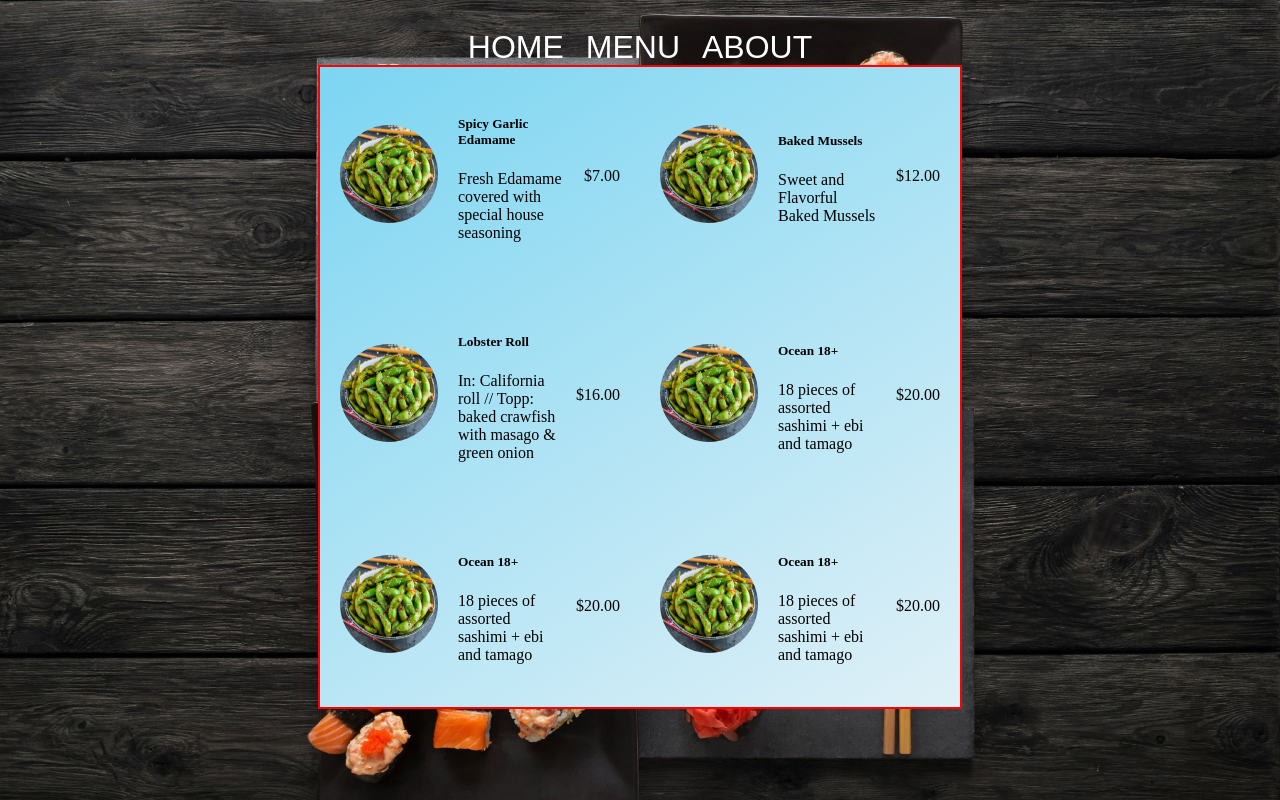
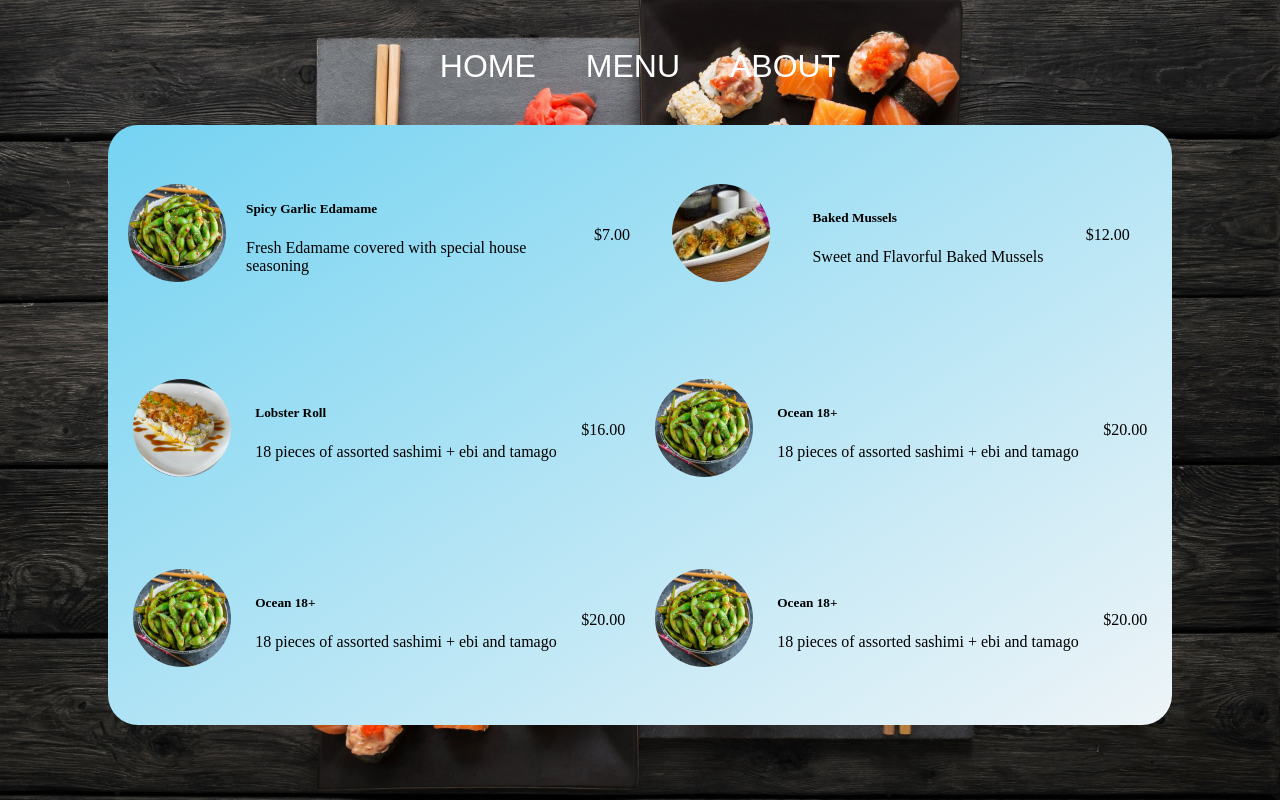
Before and after one commit to thachvu1127/Restaurant_Page, a website built with webpack: page src/template.html in a window 1280 px wide. Both pictures are taken after a click on the button "MENU". Built offline with nearby package versions, Linux system fonts and the light colour scheme.

Commit message:
fix changes where multiple css files were making changes

```diff
--- a/src/menu.css
+++ b/src/menu.css
@@ -1,4 +1,4 @@
-.menu-header {
+/* .menu-header {
     text-align: center;
 }
 
@@ -23,4 +23,4 @@
 }
 .thumbnail-img {
     border-radius: 50px;
-}
+} */
--- a/src/modules/menu.js
+++ b/src/modules/menu.js
@@ -1,4 +1,7 @@
 import spicyPeas from "../img/spicy_peas.webp";
+import bakedLobster from "../img/baked_lobster.webp";
+import bakedMussle from "../img/baked_mussle.jpg";
+import bakedSalmon from "../img/baked_salmon.webp";
 const menu_items = [
     {
         name: "Spicy Garlic Edamame",
@@ -11,13 +14,13 @@ const menu_items = [
         name: "Baked Mussels",
         desc: "Sweet and Flavorful Baked Mussels",
         price: "$12.00",
-        img: spicyPeas
+        img: bakedMussle
     },
     {
         name: "Lobster Roll",
-        desc: "In: California roll // Topp: baked crawfish with masago & green onion",
+        desc: "18 pieces of assorted sashimi + ebi and tamago",
         price: "$16.00",
-        img: spicyPeas
+        img: bakedLobster
     },
     {
         name: "Ocean 18+",
@@ -93,15 +96,14 @@ function createMenu() {
 
 function loadMenu() {
     const contentDiv = document.getElementById("content");
-    contentDiv.classList.add('hidden');
 
     document.querySelectorAll('.nav-btn').forEach(btn => {
         btn.classList.remove('active');
     })
-    document.getElementById('menu-btn').classList.add('active');
+
 
     setTimeout(() => {
-        contentDiv.innerHTML = "";
+        contentDiv.innerHTML = " ";
         const menuElements = createMenu();
         contentDiv.appendChild(menuElements);
 
--- a/src/modules/onload.js
+++ b/src/modules/onload.js
@@ -4,6 +4,7 @@ function getHomePage() {
     h1.textContent = "Ocean Grown";
     h1.style.color = "white";
     h1.style.textAlign = "center";
+    h1.classList.add("heading-title");
     const orderBtn = document.createElement("button");
     orderBtn.textContent = "Take Out";
     orderBtn.classList.add("order-btn");
@@ -20,8 +21,6 @@ function loadHome() {
    document.querySelectorAll('.nav-btn').forEach(btn => {
       btn.classList.remove('active');
    })
-   document.getElementById('home-btn').classList.add('active');
-
 
    setTimeout(() => {
       contentDiv.innerHTML = "";
--- a/src/styles.css
+++ b/src/styles.css
@@ -6,18 +6,12 @@ html {
     background-size: cover;
   }
 
-header {
-  position: relative;
-  z-index: 1;
-}
-
 nav {
   display: flex;
   justify-content: center;
-    align-items: flex-end;
+  align-items: end;
   gap: 10px;
   padding: 20px;
-    margin-bottom: 20px;
 }
 
 nav button {
@@ -26,6 +20,8 @@ header {
   color: white;
   font-size: 2rem;
   text-transform: uppercase;
+  z-index: 1;
+  padding: 20px;
 }
 
 nav button:hover {
@@ -60,11 +56,15 @@ header {
   background-size: cover;
   display: grid;
   grid-template-columns: 1fr 1fr;
-    width: 50vw;
-    max-height: 80vh;
+  width: 80vw;
+  max-height: 70vh;
+  padding: 20px;
   overflow-y: auto;
   margin: 100px auto 30px;
-    border: 2px solid red;
+  position: relative;
+  top: 30px;
+  border-radius: 30px;
+  gap: 20px;
 }
 
 .menu-item {
@@ -84,10 +84,9 @@ header {
 
 .content {
 position: absolute;
-  bottom: 0;
+bottom: 40px;
 right: 0;
 height: calc(100vh - 35px);
-
 width: 100vw;
 display: flex;
 transition: opacity 0.2s ease;
--- a/src/template.html
+++ b/src/template.html
@@ -7,13 +7,13 @@
 
 </head>
 <body>
-    <header>
-        <nav>
-            <button class="nav-btn" id="home-btn">Home</button>
-            <button class="nav-btn" id="menu-btn">Menu</button>
-            <button class="nav-btn" id="about-btn">About</button>
-        </nav>
-    </header>
+
+    <nav>
+        <button class="nav-btn" id="home-btn">Home</button>
+        <button class="nav-btn" id="menu-btn">Menu</button>
+        <button class="nav-btn" id="about-btn">About</button>
+    </nav>
+
 
     <div id="content" class="content">
 
```
Lines whose indentation alone changed are shown as unchanged.
